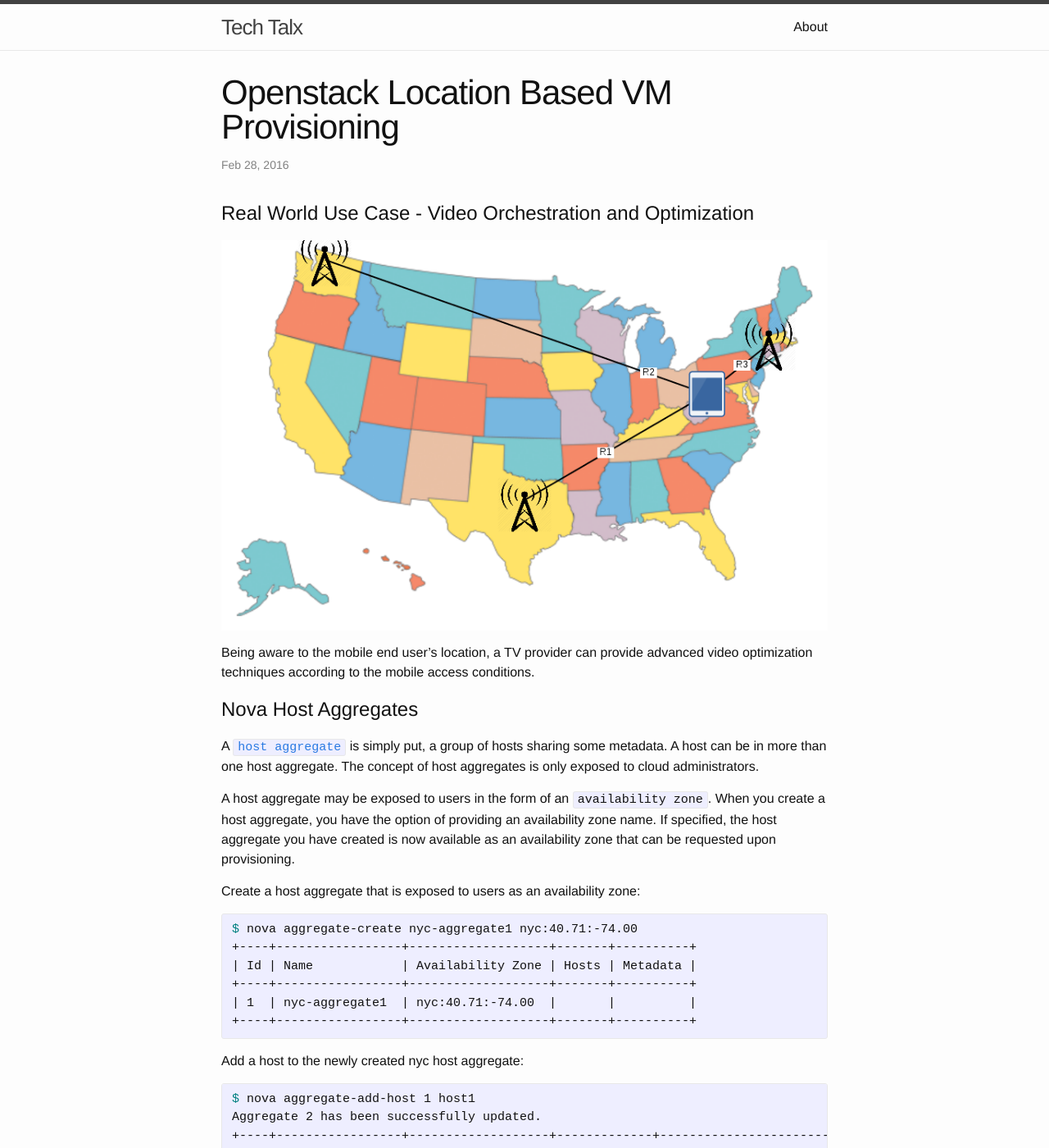
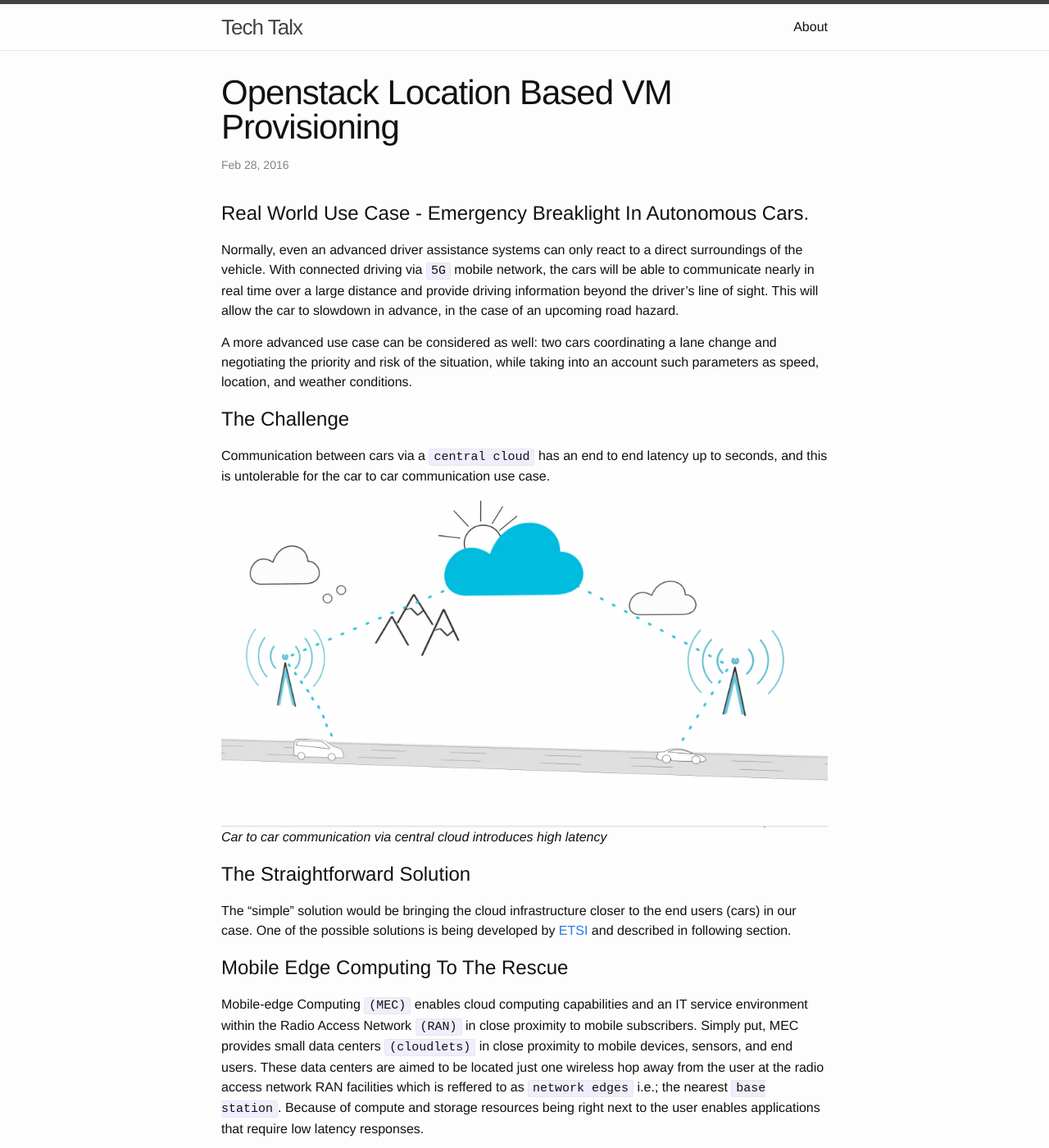
Before and after one commit to haim0n/haim0n.github.io, a Jekyll site: the page built from _posts/2016-02-28-openstack-location-based-vm-provisioning.markdown, in a window 1280 px wide and 1400 px high. Shown: the whole window at 82% size. Built offline with Jekyll 4.4.1, drawn with Linux system fonts in a browser that asks for light colours; comment, search, counter and statistics services are not loaded; some of the changed text lies outside the part shown.

Commit message:
openstack location: switched to iot

```diff
--- a/_posts/2016-02-28-openstack-location-based-vm-provisioning.markdown
+++ b/_posts/2016-02-28-openstack-location-based-vm-provisioning.markdown
@@ -1,17 +1,67 @@
 ---
 title: Openstack Location Based VM Provisioning
 layout: post
-categories: Openstack, Superfluidity, Nova, 5G, Location Based Services
+categories: Openstack, Superfluidity, Nova, 5G, Location Based Services, MEC, RAN
 comments: true
 ---
 
 
-# Real World Use Case - Video Orchestration and Optimization
-![Mobile edge offloading schema]({{ site.url }}/assets/mobile-edge-offloading.png)
+# Real World Use Case - Emergency Breaklight In Autonomous Cars.
+Normally, even an advanced driver assistance systems can only react to a direct surroundings of the vehicle.
+With connected driving via `5G` mobile network, the cars will be able to communicate nearly in real time over a large distance
+and provide driving information beyond the driver's line of sight. This will allow the car to slowdown in advance, in
+the case of an upcoming road hazard.
+
+A more advanced use case can be considered as well: two cars coordinating a lane change and negotiating the priority and risk of the
+situation, while taking into an account such parameters as speed, location, and
+weather conditions.
+
+# The Challenge
+Communication between cars via a `central cloud` has an end to end latency up to seconds, and this is untolerable for the
+car to car communication use case.
+![autonomous cars](/assets/openstack-location-based-vm/central-cloud-car-2-car.png)
+*Car to car communication via central cloud introduces high latency*
+
+# The Straightforward Solution
+The "simple" solution would be bringing the cloud infrastructure closer to the end users (cars) in our case.
+One of the possible solutions is being developed by [ETSI](http://www.etsi.org/technologies-clusters/technologies/mobile-edge-computing)
+and described in following section.
+
+# Mobile Edge Computing To The Rescue
+Mobile-edge Computing `(MEC)` enables cloud computing capabilities and an IT service environment within the Radio Access Network `(RAN)` in
+close proximity to mobile subscribers. Simply put, MEC provides small data centers `(cloudlets)` in close proximity to
+mobile devices, sensors, and end users. These data centers are aimed to be located just one wireless hop away from the user at the
+radio access network RAN facilities which is reffered to as `network edges` i.e.; the nearest `base station`.
+Because of compute and storage resources being right next to the user enables applications that require low latency responses.
+
+### MEC components
+The architecture consists of several parts:
+
+* A distributed wireless network comprised of a remote radio Unit `(RRU)` and antennas.
+
+* A high-bandwidth and low-latency optical transport network.
+
+* A centralized baseband unit `(BBU)` pool consisting of general purpose processors with Network Function Virtualization `(NFV)` support.
+
+* MEC application server or simply `(MEC server)`, which is integrated at the RAN element. This server provides computing
+resources, storage capacity, connectivity and access to RAN information. It supports a multitenancy run-time and hosting
+environment for applications and services.
+
+![MEC arch](/assets/openstack-location-based-vm/mec-arch.jpg)
+*MEC components*
 
 
-Being aware to the mobile end user's location, a TV provider can provide advanced video optimization
-techniques according to the mobile access conditions.
+
+# Mobile Edge Computing In Our Use Case
+Adding mobile edge computing and geo service applications to the base stations makes communication much faster, so that
+base stations with MEC [cloudlets](https://en.wikipedia.org/wiki/Cloudlet) will show an end to end latency of a few **miliseconds**
+![autonomous cars](/assets/openstack-location-based-vm/autonomous-cars-mec.gif)
+*Car to car communication via MEC cloudlet, reduces the latency by several magnitude orders*
+
+
+# OpenStack And MEC Cloudlets Placement
+
+
 
 
 # Nova Host Aggregates
```
Also changed, not shown: assets/mobile-edge-offloading.png (deleted), assets/openstack-location-based-vm/autonomous-cars-mec.gif (added), assets/openstack-location-based-vm/central-cloud-car-2-car.png (added), assets/openstack-location-based-vm/iot-cars.png (added), assets/openstack-location-based-vm/iot-cars2.jpg (added), assets/openstack-location-based-vm/mec-arch.jpg (added), assets/openstack-location-based-vm/mec-distributed-car-2-car.png (added).
